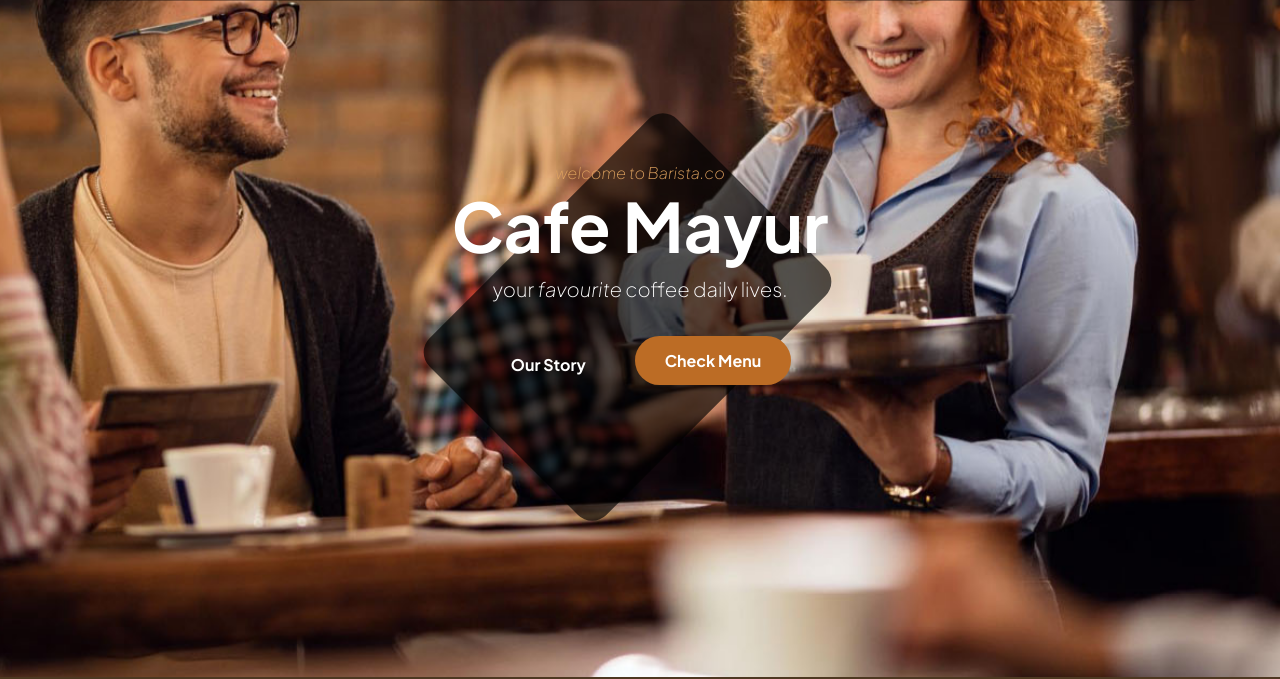
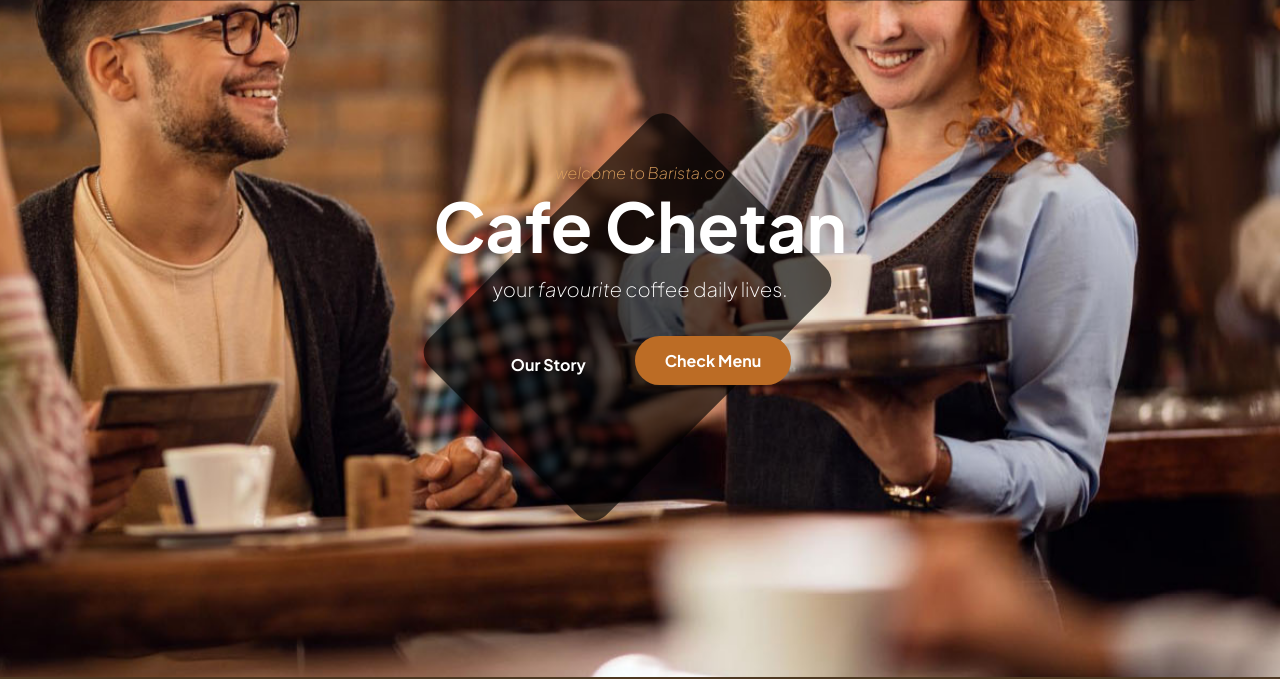
Before and after one commit to mayur018/repo1, a plain HTML site: page index.html in a window 1280 px wide. Shown: the part 123-802 px from the top of the page. Drawn offline with Linux system fonts and the light colour scheme.

Commit message:
Updated index.html

```diff
--- a/index.html
+++ b/index.html
@@ -91,7 +91,7 @@ Bootstrap 5 HTML CSS Template
                             <div class="col-lg-6 col-12 mx-auto">
                                 <em class="small-text">welcome to Barista.co</em>
 
-                                <h1>Cafe Mayur</h1>
+                                <h1>Cafe Chetan</h1>
 
                                 <p class="text-white mb-4 pb-lg-2">
                                     your <em>favourite</em> coffee daily lives.
```
